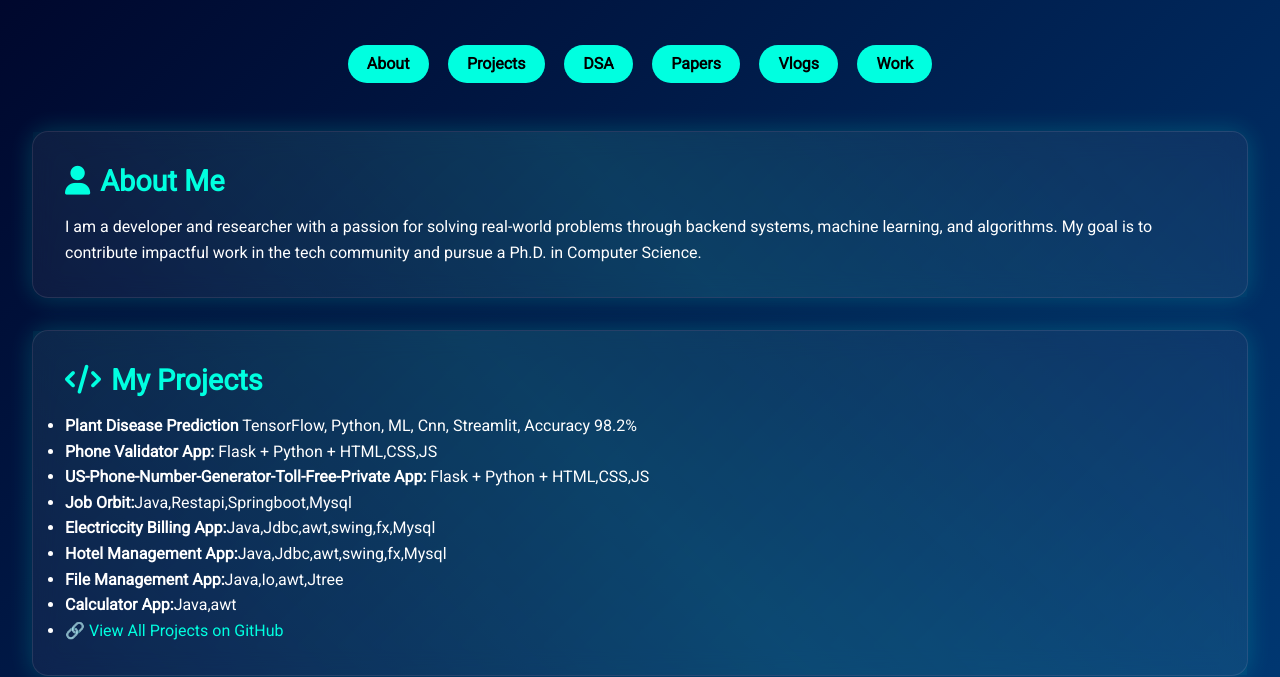
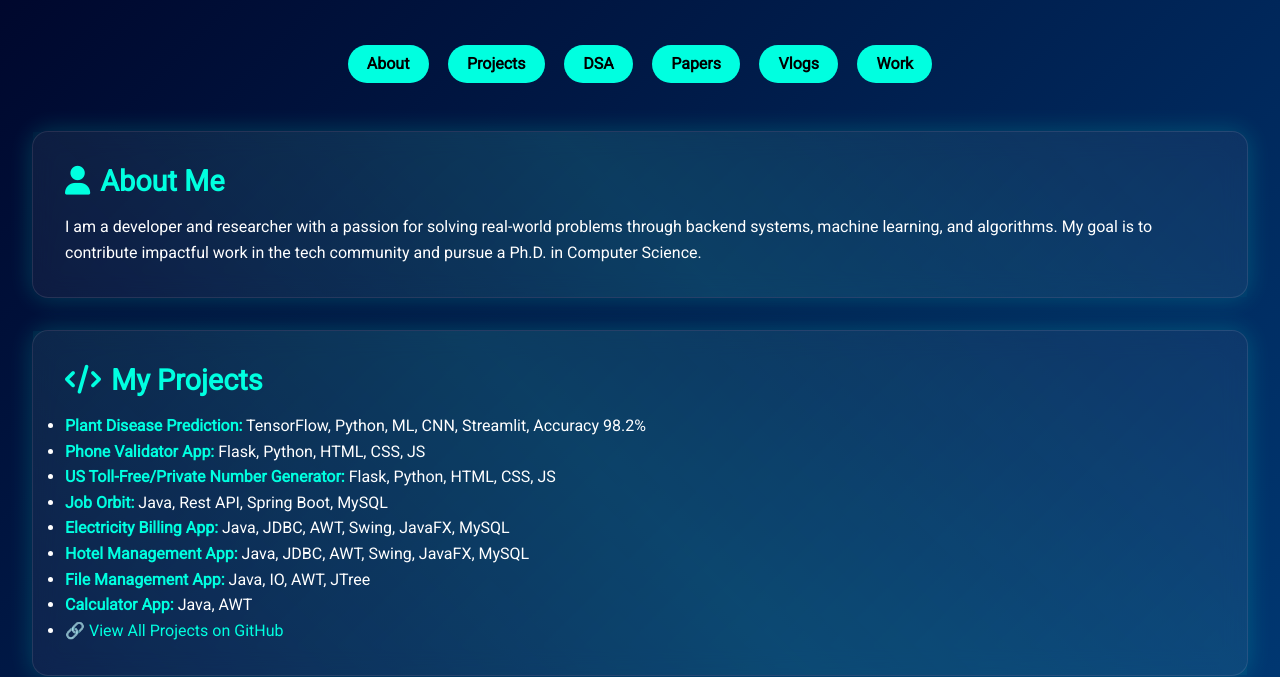
Before and after one commit to PritishDoc/Portfolio, a plain HTML site: page index.html in a window 1280 px wide. Shown: the part 145-822 px from the top of the page. Drawn offline with Linux system fonts and the light colour scheme.

Commit message:
Update index.html

```diff
--- a/index.html
+++ b/index.html
@@ -157,19 +157,17 @@
 <section id="projects" class="glass-card">
   <h2><i class="fas fa-code icon-link"></i>My Projects</h2>
   <ul>
-      <li><strong>Plant Disease Prediction</strong> TensorFlow, Python, ML, Cnn, Streamlit, Accuracy 98.2%</li>
-      <li><strong>Phone Validator App:</strong> Flask + Python + HTML,CSS,JS</li>
-       <li><strong>US-Phone-Number-Generator-Toll-Free-Private App:</strong> Flask + Python + HTML,CSS,JS</li>
-      <li><strong>Job Orbit:</strong>Java,Restapi,Springboot,Mysql</li>
-      <li><strong>Electriccity Billing App:</strong>Java,Jdbc,awt,swing,fx,Mysql</li>
-      <li><strong>Hotel Management App:</strong>Java,Jdbc,awt,swing,fx,Mysql</li>
-      <li><strong>File Management App:</strong>Java,Io,awt,Jtree</li>
-      <li><strong>Calculator App:</strong>Java,awt</li>
-
+    <li><a href="projects/plant-disease-prediction.html" target="_blank"><strong>Plant Disease Prediction:</strong></a> TensorFlow, Python, ML, CNN, Streamlit, Accuracy 98.2%</li>
+    <li><a href="projects/phone-validator.html" target="_blank"><strong>Phone Validator App:</strong></a> Flask, Python, HTML, CSS, JS</li>
+    <li><a href="projects/us-phone-generator.html" target="_blank"><strong>US Toll-Free/Private Number Generator:</strong></a> Flask, Python, HTML, CSS, JS</li>
+    <li><a href="projects/job-orbit.html" target="_blank"><strong>Job Orbit:</strong></a> Java, Rest API, Spring Boot, MySQL</li>
+    <li><a href="projects/electricity-billing.html" target="_blank"><strong>Electricity Billing App:</strong></a> Java, JDBC, AWT, Swing, JavaFX, MySQL</li>
+    <li><a href="projects/hotel-management.html" target="_blank"><strong>Hotel Management App:</strong></a> Java, JDBC, AWT, Swing, JavaFX, MySQL</li>
+    <li><a href="projects/file-management.html" target="_blank"><strong>File Management App:</strong></a> Java, IO, AWT, JTree</li>
+    <li><a href="projects/calculator.html" target="_blank"><strong>Calculator App:</strong></a> Java, AWT</li>
     <li><a href="https://github.com/pritishray" target="_blank">🔗 View All Projects on GitHub</a></li>
   </ul>
 </section>
-
   <section id="dsa" class="glass-card">
     <h2><i class="fas fa-brain icon-link"></i>DSA & Profiles</h2>
     <p>🔗 LeetCode: <a href="https://leetcode.com/YOUR_USERNAME" target="_blank">leetcode.com/YOUR_USERNAME</a></p>
```
Lines whose indentation alone changed are shown as unchanged.
